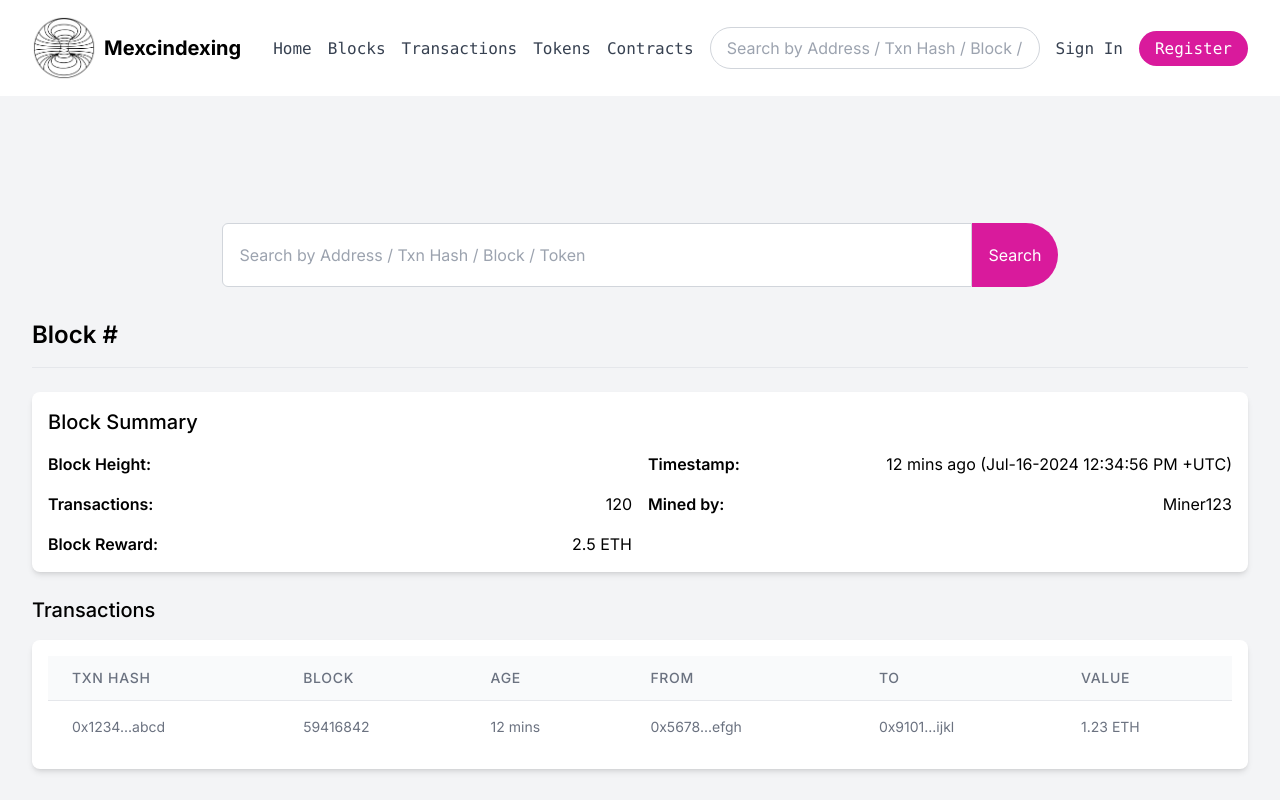
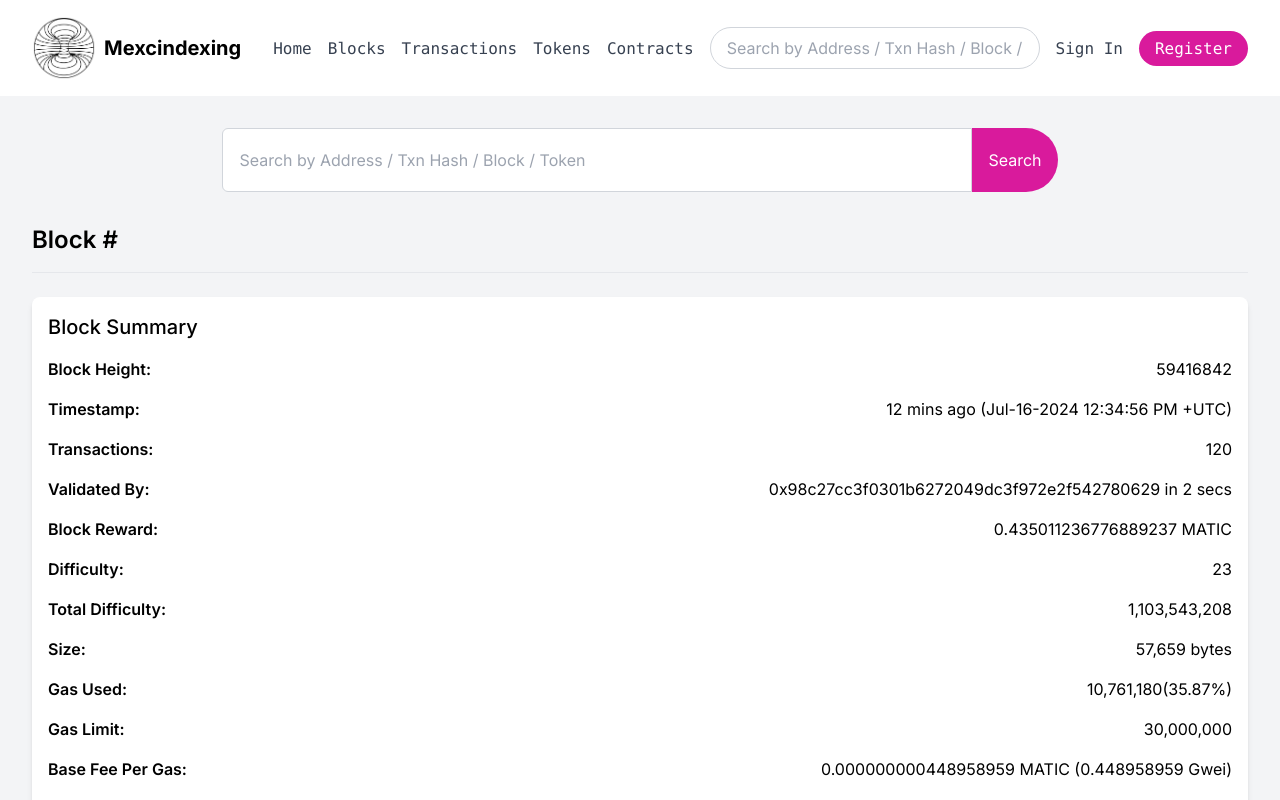
Before and after one commit to nur-devolvedai/Devolved_AI_MEXC_Indexing, a Next.js app in the folder frontend/transaction-search/: page / in a window 1280 px wide. Shown: the top 800 px of the page. Built offline with nearby package versions, Linux system fonts and the light colour scheme.

Commit message:
detail section more item added

```diff
--- a/frontend/transaction-search/src/components/BlockDetails.tsx
+++ b/frontend/transaction-search/src/components/BlockDetails.tsx
@@ -44,10 +44,10 @@ const BlockDetails = ({ blockId }: any) => {
       <div className="mt-6">
         <div className="bg-white shadow-md rounded-lg p-4">
           <h2 className="text-lg sm:text-xl font-medium mb-4">Block Summary</h2>
-          <div className="grid grid-cols-1 md:grid-cols-2 gap-4">
+          <div className="grid grid-cols-1 md:grid-cols-1 gap-4">
             <div className="flex justify-between">
               <span className="font-semibold">Block Height:</span>
-              <span>{blockId}</span>
+              <span>59416842</span>
             </div>
             <div className="flex justify-between">
               <span className="font-semibold">Timestamp:</span>
@@ -58,12 +58,40 @@ const BlockDetails = ({ blockId }: any) => {
               <span>120</span>
             </div>
             <div className="flex justify-between">
-              <span className="font-semibold">Mined by:</span>
-              <span>Miner123</span>
+              <span className="font-semibold">Validated By:</span>
+              <span>0x98c27cc3f0301b6272049dc3f972e2f542780629  in 2 secs</span>
             </div>
             <div className="flex justify-between">
               <span className="font-semibold">Block Reward:</span>
-              <span>2.5 ETH</span>
+              <span>0.435011236776889237 MATIC</span>
+            </div>
+            <div className="flex justify-between">
+              <span className="font-semibold">Difficulty:</span>
+              <span>23</span>
+            </div>
+            <div className="flex justify-between">
+              <span className="font-semibold">Total Difficulty:</span>
+              <span>1,103,543,208</span>
+            </div>
+            <div className="flex justify-between">
+              <span className="font-semibold">Size:</span>
+              <span>57,659 bytes</span>
+            </div>
+            <div className="flex justify-between">
+              <span className="font-semibold">Gas Used:</span>
+              <span>10,761,180(35.87%)</span>
+            </div>
+            <div className="flex justify-between">
+              <span className="font-semibold">Gas Limit:</span>
+              <span>30,000,000</span>
+            </div>
+            <div className="flex justify-between">
+              <span className="font-semibold">Base Fee Per Gas:</span>
+              <span>0.000000000448958959 MATIC (0.448958959 Gwei)</span>
+            </div>
+            <div className="flex justify-between">
+              <span className="font-semibold">Burnt Fees:</span>
+              <span>0.00483132817041162 MATIC</span>
             </div>
           </div>
         </div>
```
